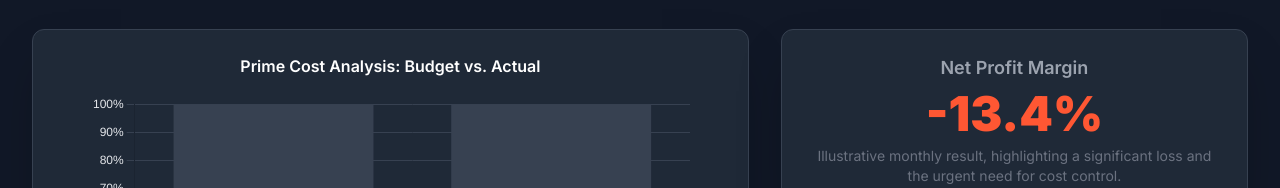
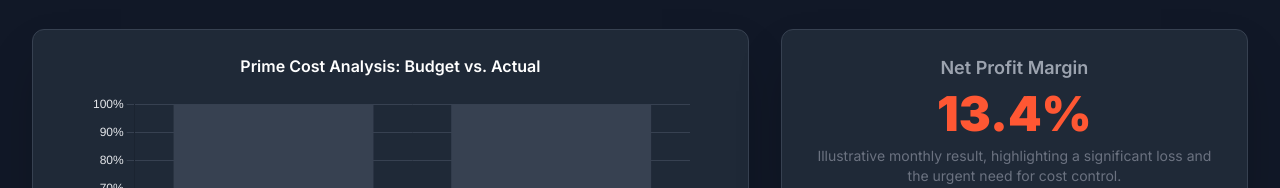
Before and after one commit to dyrok/rest-research, a plain HTML site: page index.html in a window 1280 px wide. Shown: the part 2373-2561 px from the top of the page. Drawn offline with nearby package versions, Linux system fonts and the light colour scheme.

Commit message:
Update index.html

```diff
--- a/index.html
+++ b/index.html
@@ -204,7 +204,7 @@
           <div class="md:col-span-2 space-y-4">
             <div class="card p-6 rounded-xl shadow-2xl text-center">
               <h3 class="text-lg font-semibold text-gray-400">Net Profit Margin</h3>
-              <p class="text-5xl font-extrabold text-[#FF5733] mt-2">-13.4%</p>
+              <p class="text-5xl font-extrabold text-[#FF5733] mt-2">13.4%</p>
               <p class="text-sm text-gray-500 mt-2">Illustrative monthly result, highlighting a significant loss and the
                 urgent need for cost control.</p>
             </div>
```
